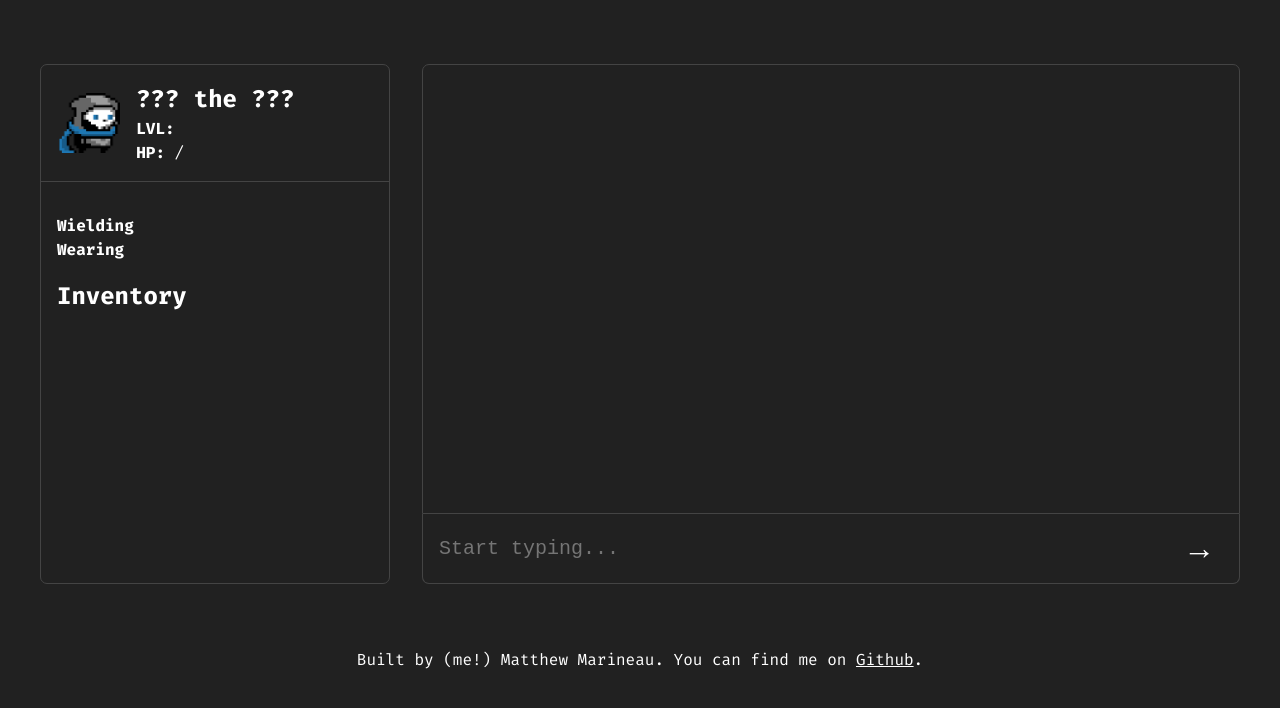
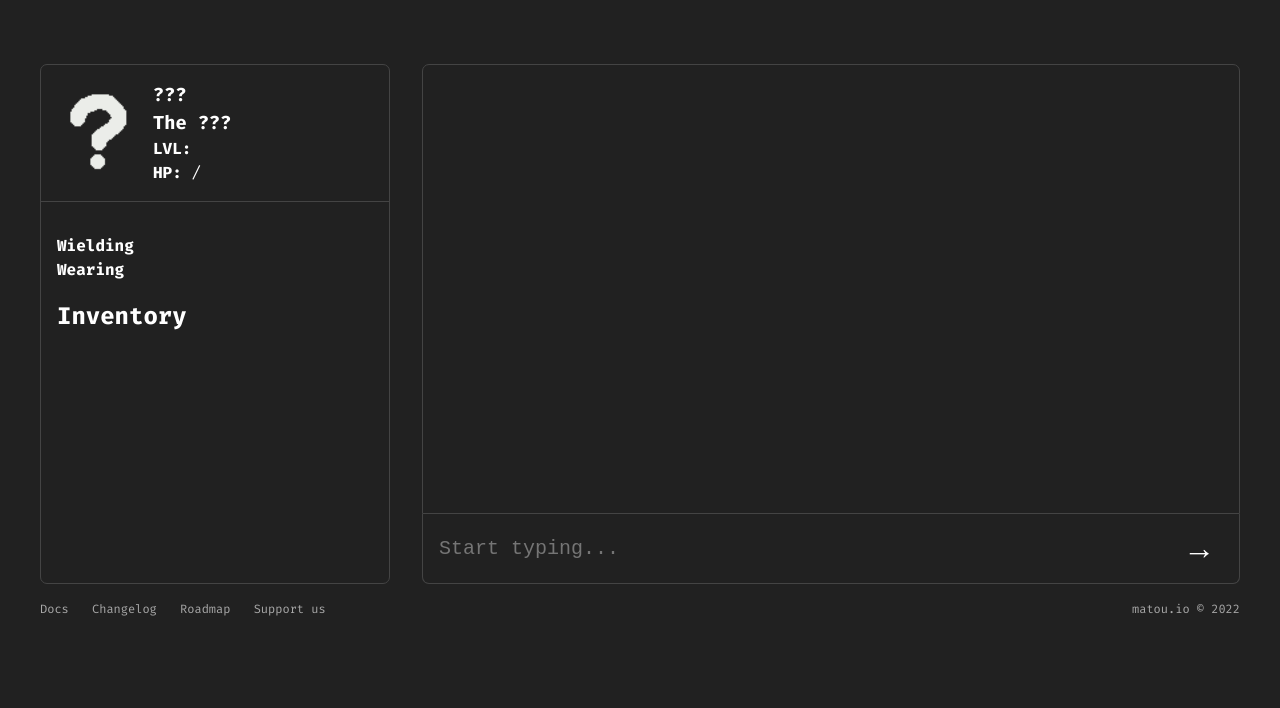
Before and after one commit to matoululu/nabilon-rpg, a Jekyll site: the page built from index.md, in a window 1280 px wide. Shown: the top 708 px of the page. Built offline with Jekyll 4.4.1, drawn with Linux system fonts in a browser that asks for light colours.

Commit message:
progress

```diff
--- a/_includes/JS/CharacterSheet.js
+++ b/_includes/JS/CharacterSheet.js
@@ -9,6 +9,7 @@ class CharacterSheet {
     this.heroQuest = document.querySelector('[data-hero-quest]');
     this.heroWeapon = document.querySelector('[data-hero-weapon]');
     this.heroArmor = document.querySelector('[data-hero-armor]');
+    this.heroPortrait = document.querySelector('[data-hero-portrait]');
 
     this.init();
   }
@@ -38,7 +39,8 @@ class CharacterSheet {
         armor: data.player.armor,
       };
 
-      console.log(player.weapon);
+      this.heroPortrait.classList.remove('hoplite', 'honeymancer', 'encroacher', '???');
+      this.heroPortrait.classList.add(player.class);
 
       this.heroName.innerHTML = player.name;
       this.heroClass.innerHTML = player.class;
@@ -66,7 +68,7 @@ class CharacterSheet {
       if (Object.keys(player.items).length > 0) {
         Object.keys(player.items).forEach((item, index) => {
           const listItem = document.createElement('li');
-          listItem.innerHTML = `${index+1}. ${item} x${player.items[item]}`;
+          listItem.innerHTML = `${index+1}. ${item} x${player.items[item].quantity}`;
           this.heroInventory.appendChild(listItem);
         });
       }
--- a/_includes/JS/GameData.js
+++ b/_includes/JS/GameData.js
@@ -24,7 +24,10 @@ class GameData {
           inventory: {
             money: 25,
             items: {
-              'health potion': 1,
+              'Health potion': {
+                'quantity': 1,
+                'value': 10,
+              }
             },
           },
         },
--- a/_includes/character-sheet.html
+++ b/_includes/character-sheet.html
@@ -1,10 +1,9 @@
 <div class="character-sheet">
   <div class="character-sheet__top">
-    <div class="character-sheet__portrait">
-      <img src="{{ "/assets/images/portrait-placeholder.png" | relative_url }}" alt="You!">
+    <div class="character-sheet__portrait" data-hero-portrait>
     </div>
     <div class="character-sheet__bio">
-      <h2><span data-hero-name>???</span> the <span data-hero-class>???</span></h2>
+      <h3><span data-hero-name>???</span><br> The <span data-hero-class>???</span></h3>
       <ul>
         <li><strong>LVL:</strong> <span data-hero-level></span></li>
         <li><strong>HP:</strong> <span data-hero-current-hp></span>/<span data-hero-total-hp></span></li>
--- a/_includes/footer.html
+++ b/_includes/footer.html
@@ -1,3 +1,11 @@
 <footer role="contentinfo">
-  Built by (me!) Matthew Marineau. You can find me on <a href="https://github.com/matoululu">Github</a>.
+  <div class="footer__links">
+    <ul>
+      <li><a href="#" target="_blank">Docs</a></li>
+      <li><a href="#" target="_blank">Changelog</a></li>
+      <li><a href="#" target="_blank">Roadmap</a></li>
+      <li><a href="#" target="_blank">Support us</a></li>
+    </ul>
+  </div>
+  <a href="https://matou.io">matou.io &copy; 20{{ site.time | date: '%y' }}</a>
 </footer>
--- a/assets/style.scss
+++ b/assets/style.scss
@@ -54,7 +54,7 @@ main {
   width: 100%;
   max-width: 1200px;
   margin: 0px auto;
-  padding: 4rem 0;
+  padding: 4rem 0 1rem;
 }
 
 .play-area {
@@ -67,10 +67,34 @@ main {
 ============================================ */
 
 footer {
+  display: flex;
+  flex-wrap: nowrap;
   width: 100%;
   max-width: 1200px;
   margin: 0px auto;
-  text-align: center;
+  justify-content: space-between;
+  color: darkgray;
+  font-size: 0.75rem;
+
+  ul {
+    list-style: none;
+  }
+
+  li {
+    display: inline-block;
+    padding-right: 1rem;
+  }
+
+  a,
+  a:visited {
+    text-decoration: none;
+    color: darkgray;
+
+    &:focus,
+    &:hover {
+      text-decoration: underline;
+    }
+  }
 }
 
 /* Character sheet
@@ -95,8 +119,22 @@ footer {
 
 .character-sheet__portrait {
   flex-shrink: 0;
-  width: 100%;
-  max-width: 20%;
+  width: 80px;
+  height: 80px;
+  background-size: contain;
+  background-image: url({{ "/assets/images/unknown.png" | relative_url }});
+
+  &.honeymancer {
+    background-image: url({{ "/assets/images/honeymancer.png" | relative_url }});
+  }
+
+  &.hoplite {
+    background-image: url({{ "/assets/images/hoplite.png" | relative_url }});
+  }
+
+  &.encroacher {
+    background-image: url({{ "/assets/images/encroacher.png" | relative_url }});
+  }
 }
 
 .character-sheet__bio {
```
Also changed, not shown: _includes/JS/StateHandler.js (+19 -19 lines), assets/images/encroacher.png (added), assets/images/honeymancer.png (added), assets/images/hoplite.png (added), assets/images/unknown.png (added), 4 other files.
